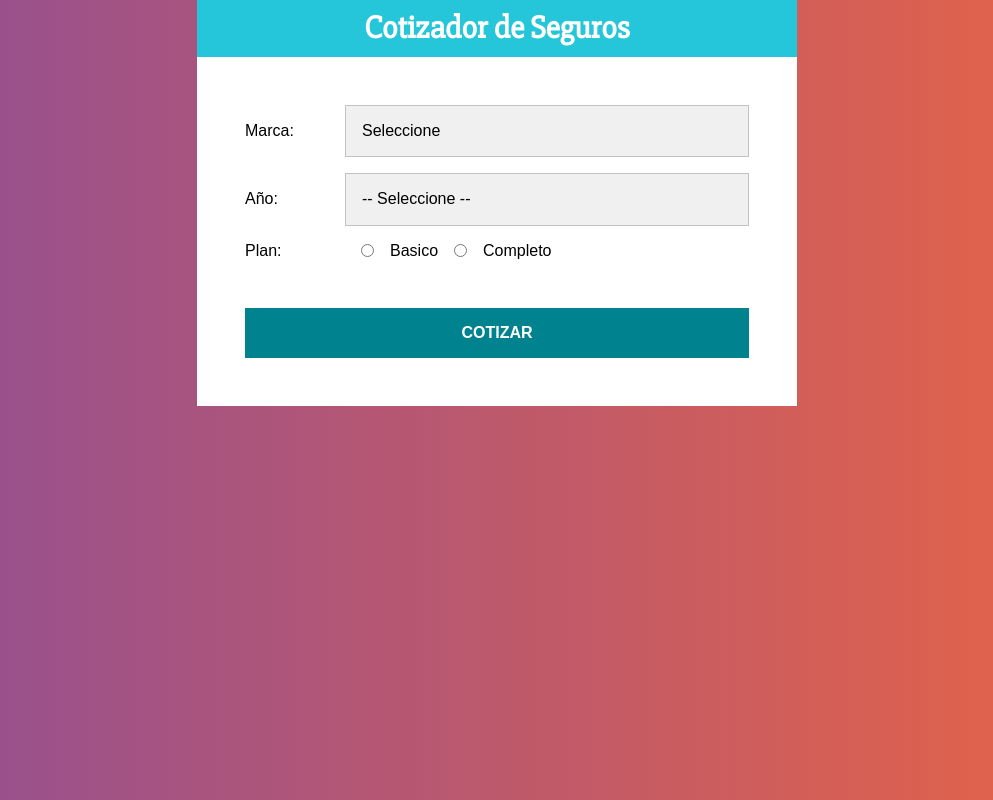
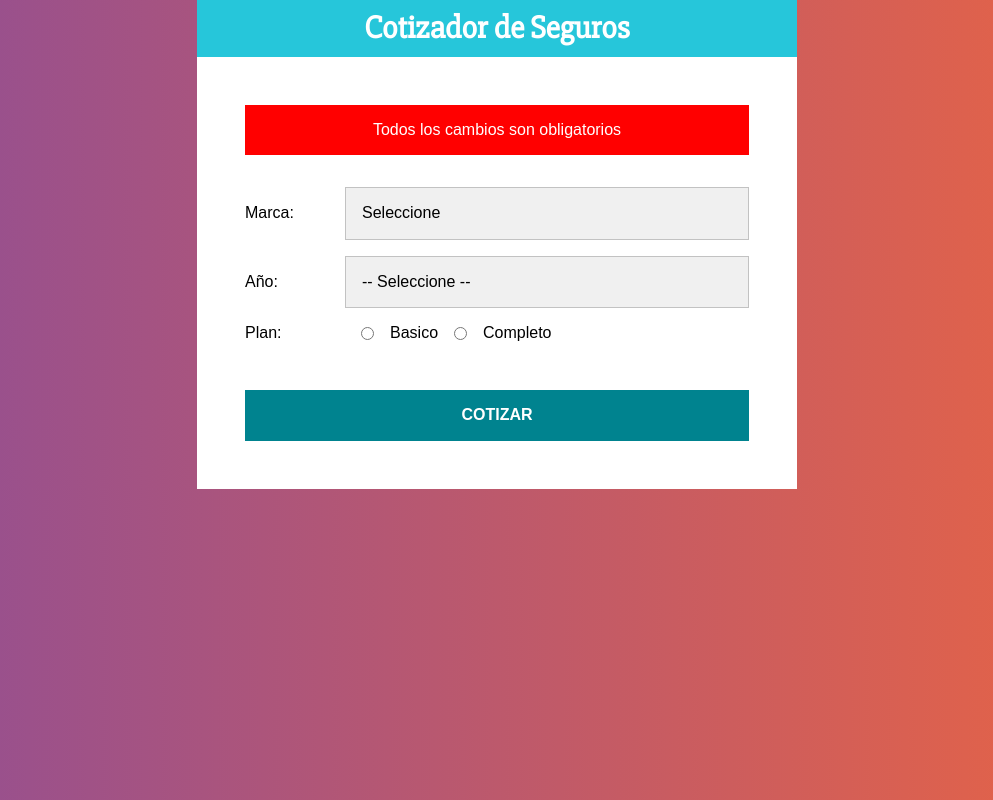
Before and after one commit to MauricioGarcia12/Car-Insurance-Cost, a React (Create React App) app: page / in a window 1280 px wide. Both pictures are taken after a click on the button "COTIZAR". Shown: the whole page, without its empty margins (143-1136 px from the left). Built offline with nearby package versions, Linux system fonts and the light colour scheme.

Commit message:
Validando Form

```diff
--- a/src/components/Formulario.jsx
+++ b/src/components/Formulario.jsx
@@ -40,6 +40,15 @@ const Boton = styled.button`
     }
 `;
 
+const Error = styled.div`
+    background:red;
+    color:white;
+    padding:1rem;
+    width:100%;
+    text-align:center;
+    margin-bottom:2rem;
+
+`;
 const Formulario = () => {
 
     const [datos,guardarDatos]= useState({
@@ -47,6 +56,7 @@ const Formulario = () => {
         year:'',
         plan:''
     })
+    const [error,guardarError]= useState(false);
 
 const {marca,year,plan}=datos;
 
@@ -59,9 +69,24 @@ const obtenerInformacion = e=>{
     })
 }
 
+//cuando el usuario da submit
+
+const cotizarSeguro =e =>{
+    e.preventDefault();
+    if(marca.trim() ==='' || year.trim()==='' || plan.trim()===''){
+        guardarError(true);
+        return;
+    }
+    guardarError(false);
+
+}
 
     return (
-        <form>
+        <form
+        onSubmit={cotizarSeguro}
+
+        >
+            {error ? <Error>Todos los cambios son obligatorios</Error>:null}
             <Campo>
                 <Label>Marca: </Label>
                 <Select
@@ -115,7 +140,7 @@ const obtenerInformacion = e=>{
                     onChange={obtenerInformacion}
                 />Completo
             </Campo>
-            <Boton type='button'>Cotizar</Boton>
+            <Boton type='submit'>Cotizar</Boton>
 
         </form>
 
```
